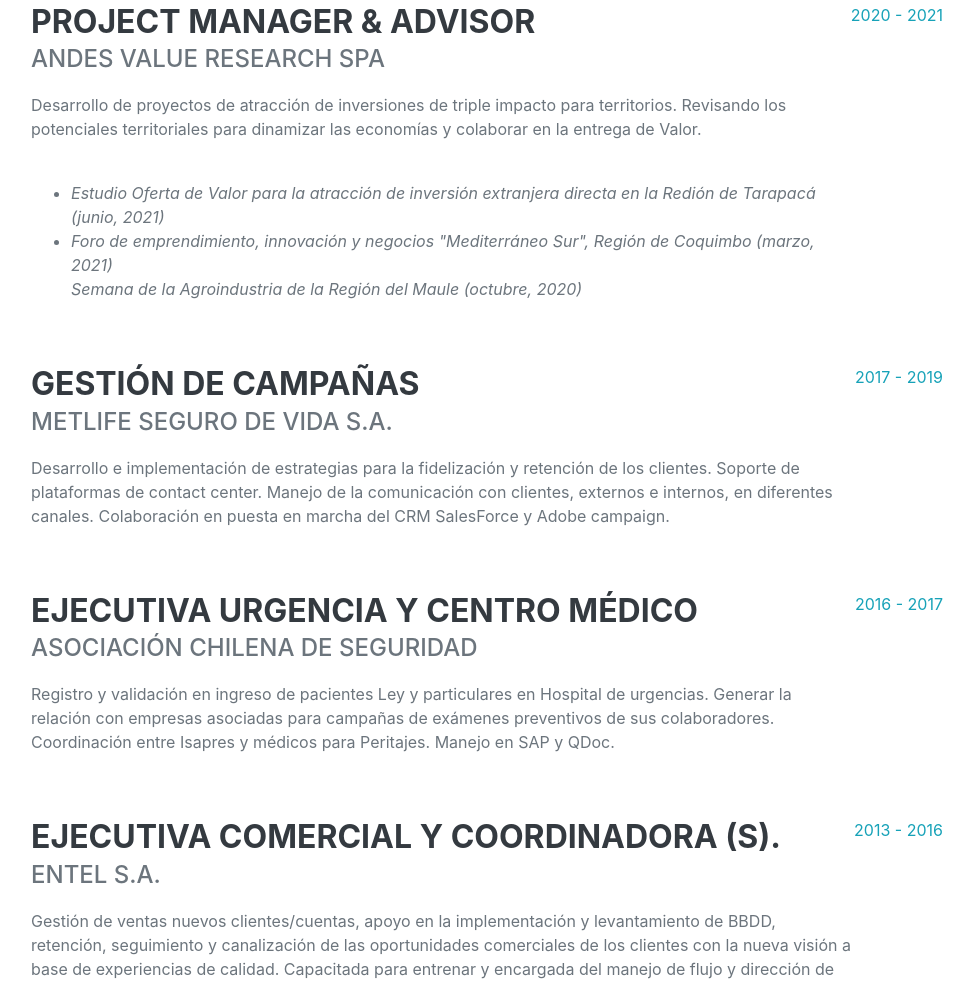
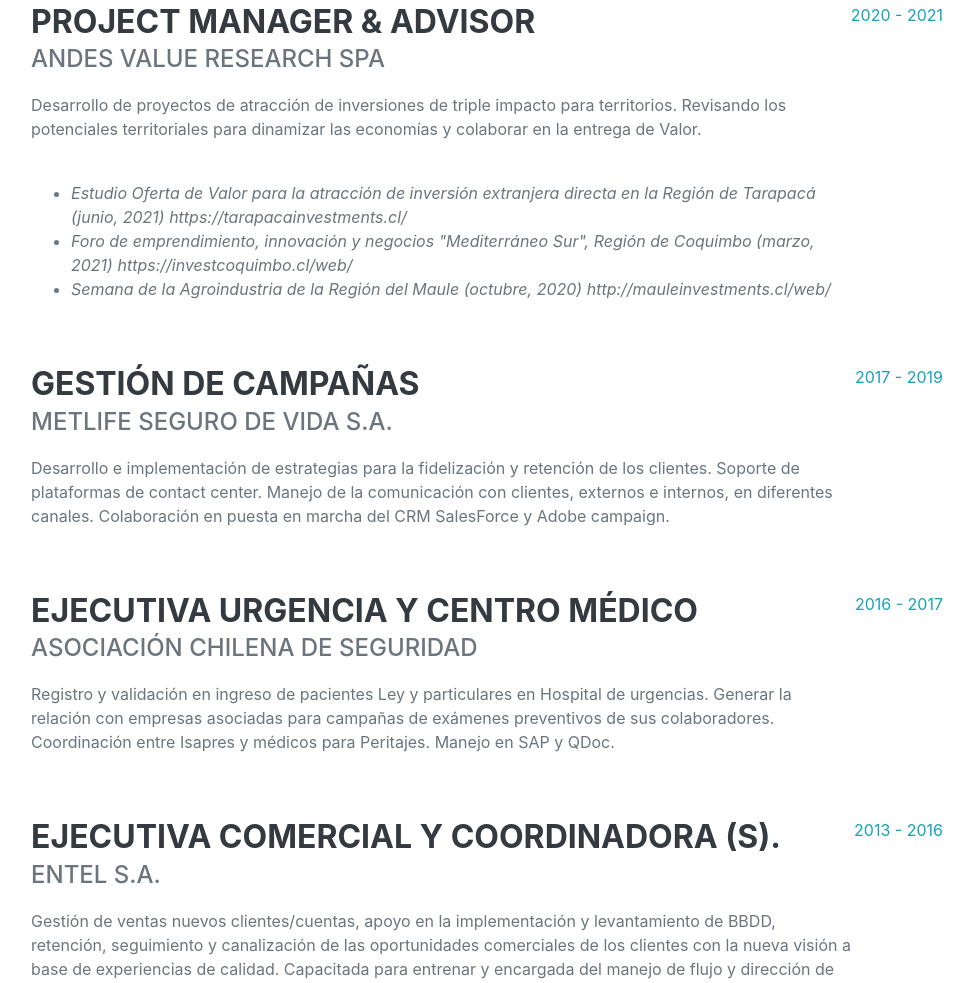
Before and after one commit to Kattyabo/CV, a plain HTML site: page index.html in a window 1280 px wide. Shown: the part 1173-2156 px from the top of the page, without its empty margins (289-1263 px from the left). Drawn offline with nearby package versions, Linux system fonts and the light colour scheme; a web font is replaced by a local one.

Commit message:
Update index.html

```diff
--- a/index.html
+++ b/index.html
@@ -76,9 +76,9 @@
                                 territorios. Revisando los potenciales territoriales para dinamizar las economías y
                                 colaborar en la entrega de Valor.</p>
                             <br><ul>
-                                <li href="https://tarapacainvestments.cl/"><I>Estudio Oferta de Valor para la atracción de inversión extranjera directa en la Redión de Tarapacá (junio, 2021)</I></li>
-                                <li href="https://investcoquimbo.cl/web/"><I>Foro de emprendimiento, innovación y negocios "Mediterráneo Sur", Región de Coquimbo (marzo, 2021)</I></li>
-                                <lihref="http://mauleinvestments.cl/web/"><I>Semana de la Agroindustria de la Región del Maule (octubre, 2020)</I></li>
+                                <li><I>Estudio Oferta de Valor para la atracción de inversión extranjera directa en la Región de Tarapacá (junio, 2021) https://tarapacainvestments.cl/ </I></li>
+                                <li><I>Foro de emprendimiento, innovación y negocios "Mediterráneo Sur", Región de Coquimbo (marzo, 2021) https://investcoquimbo.cl/web/ </I></li>
+                                <li><I>Semana de la Agroindustria de la Región del Maule (octubre, 2020) http://mauleinvestments.cl/web/</I></li>
                             </ul>
                         </div>
                         <div class="flex-shrink-0"><span class="text-primary">2020 - 2021</span></div>
```
